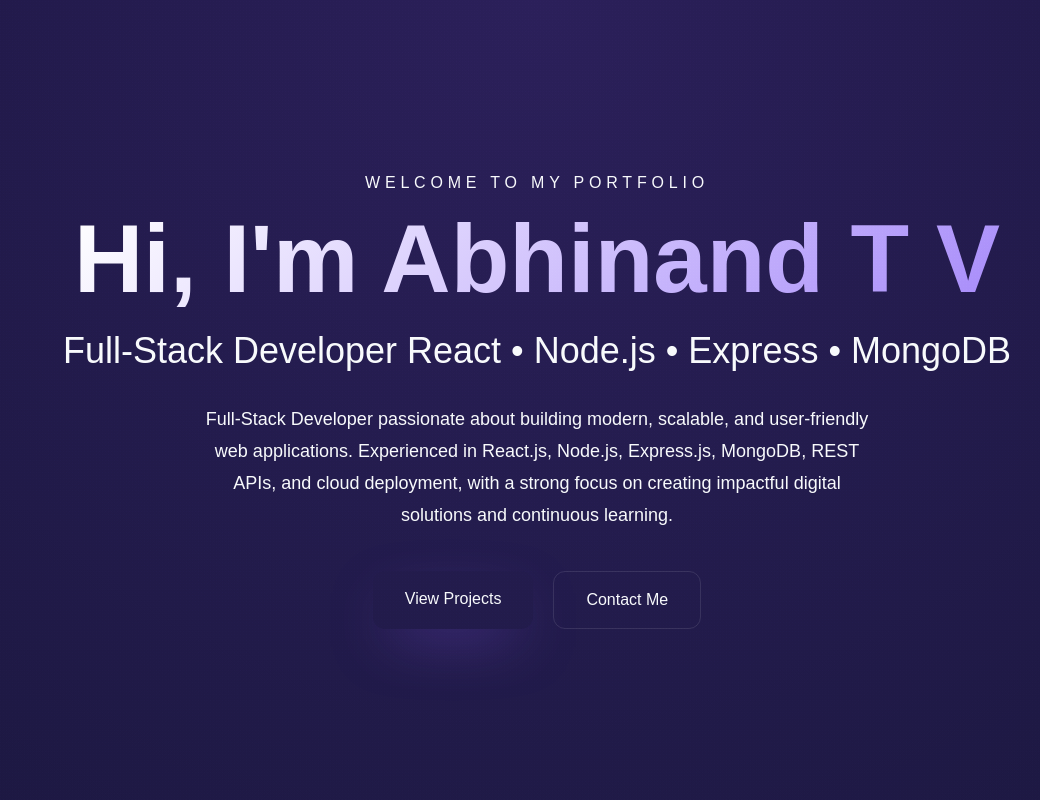
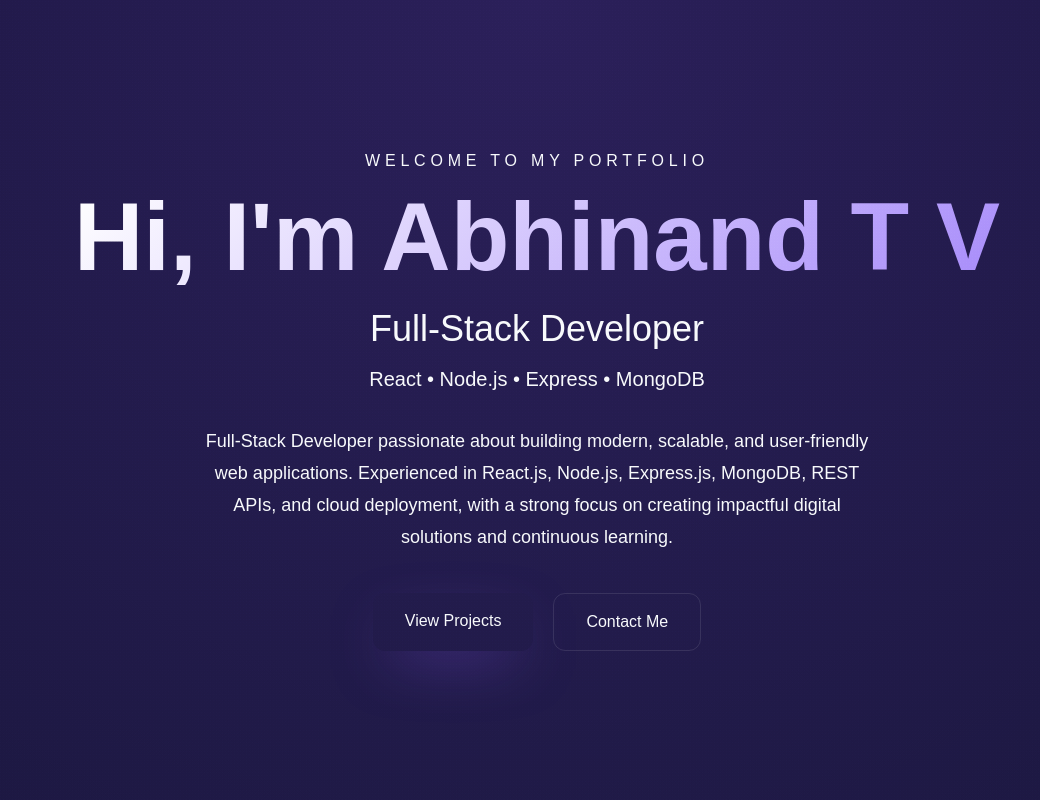
Before and after one commit to abhinand-ab/Portfolio, a React (Create React App) app: page / in a window 1280 px wide. Shown: the top 800 px of the page, without its empty margins (103-1143 px from the left). Built offline with nearby package versions, Linux system fonts and the light colour scheme.

Commit message:
Improve portfolio hero section

```diff
--- a/src/App.js
+++ b/src/App.js
@@ -16,10 +16,13 @@ function App() {
           Hi, I'm Abhinand T V
         </h1>
 
-        <h2 className="text-2xl md:text-4xl text-muted-foreground mb-8">
-          Full-Stack Developer
-          React • Node.js • Express • MongoDB
+        <h2 className="text-2xl md:text-4xl text-muted-foreground mb-4">
+             Full-Stack Developer
         </h2>
+
+          <p className="text-lg md:text-xl text-primary mb-8">
+             React • Node.js • Express • MongoDB
+          </p>
 
         <p className="max-w-2xl text-lg text-muted-foreground leading-8 mb-10">
           Full-Stack Developer passionate about building modern, scalable, and user-friendly web applications. Experienced in React.js, Node.js, Express.js, MongoDB, REST APIs, and cloud deployment, with a strong focus on creating impactful digital solutions and continuous learning.
```
